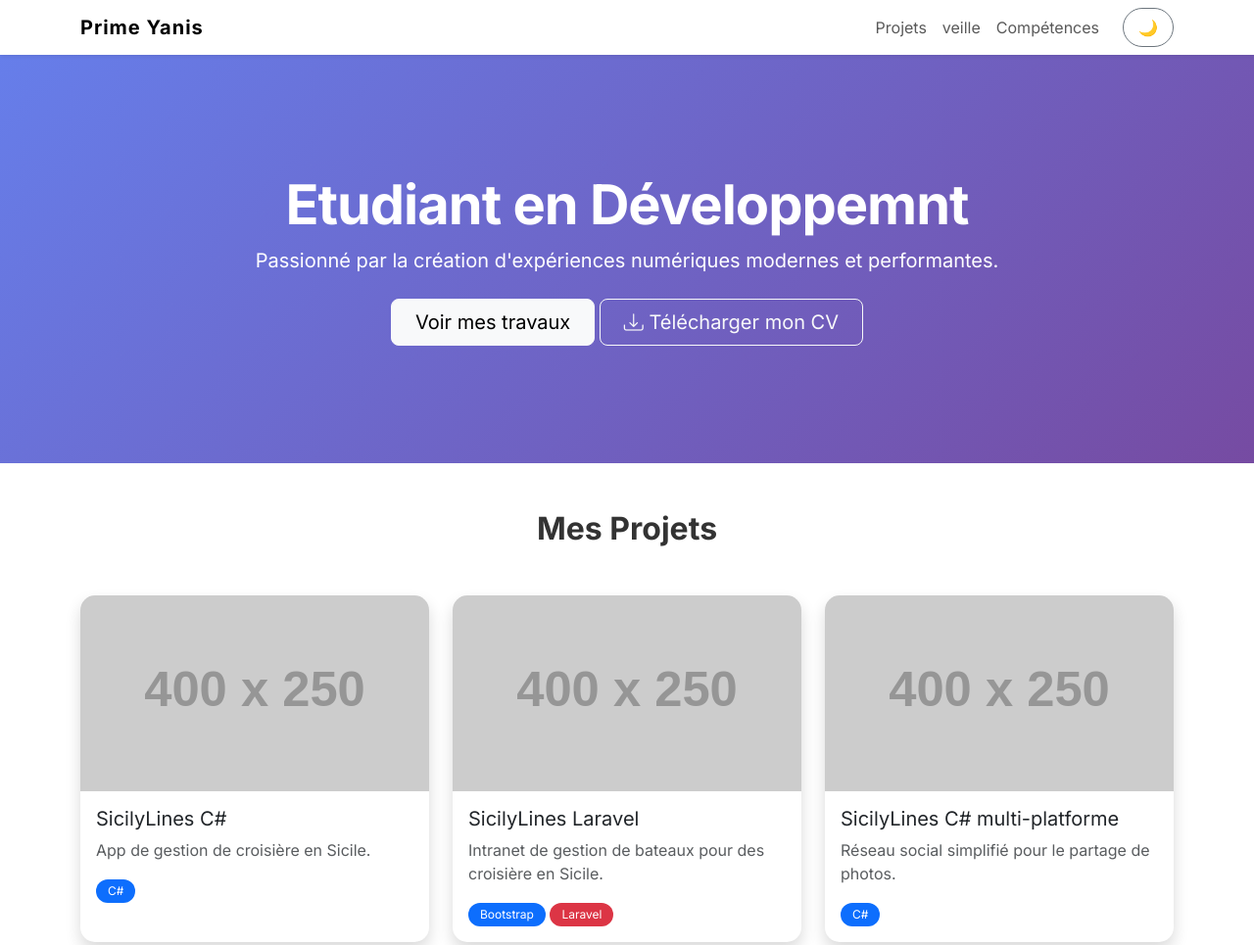
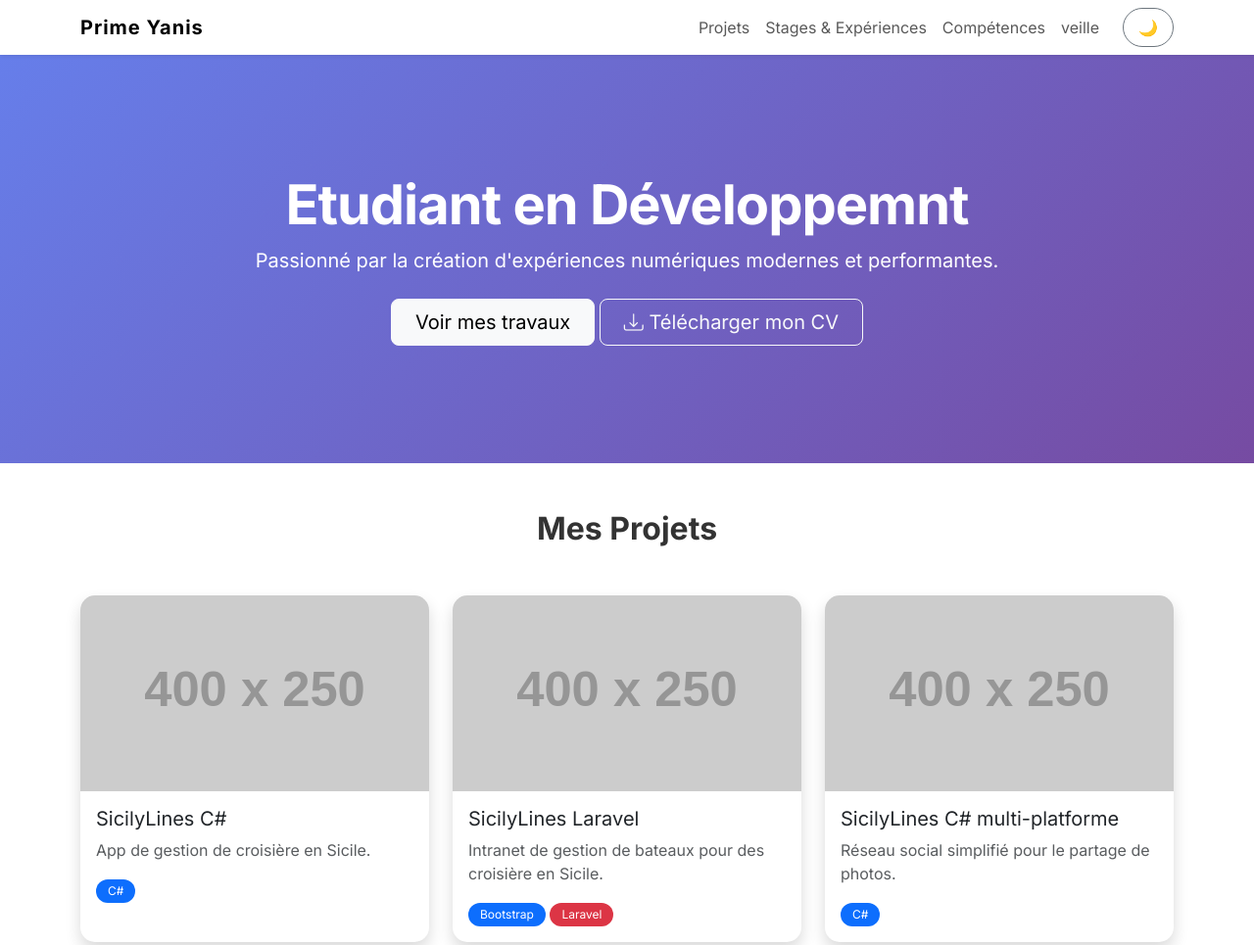
Before and after one commit to Yanis-P/Portfolio, a plain HTML site: page index.html in a window 1280 px wide. Shown: the top 965 px of the page at 98% size. Drawn offline with nearby package versions, Linux system fonts and the light colour scheme; placeholder pictures from the web are drawn by us.

Commit message:
Update navbar links and add 'Stages & Expériences'

```diff
--- a/index.html
+++ b/index.html
@@ -27,8 +27,9 @@
             <div class="collapse navbar-collapse" id="navbarNav">
                 <ul class="navbar-nav ms-auto">
                     <li class="nav-item"><a class="nav-link" href="#projets">Projets</a></li>
+                    <li class="nav-item"><a class="nav-link" href="#stages">Stages & Expériences</a></li>
+                    <li class="nav-item"><a class="nav-link" href="#competences">Compétences</a></li>
                     <li class="nav-item"><a class="nav-link" href="#veille">veille</a></li>
-                    <li class="nav-item"><a class="nav-link" href="#competences">Compétences</a></li>
                     <button id="darkModeToggle" class="btn btn-outline-secondary ms-lg-3">
                         <span id="themeIcon">🌙</span>
                     </button>
```
